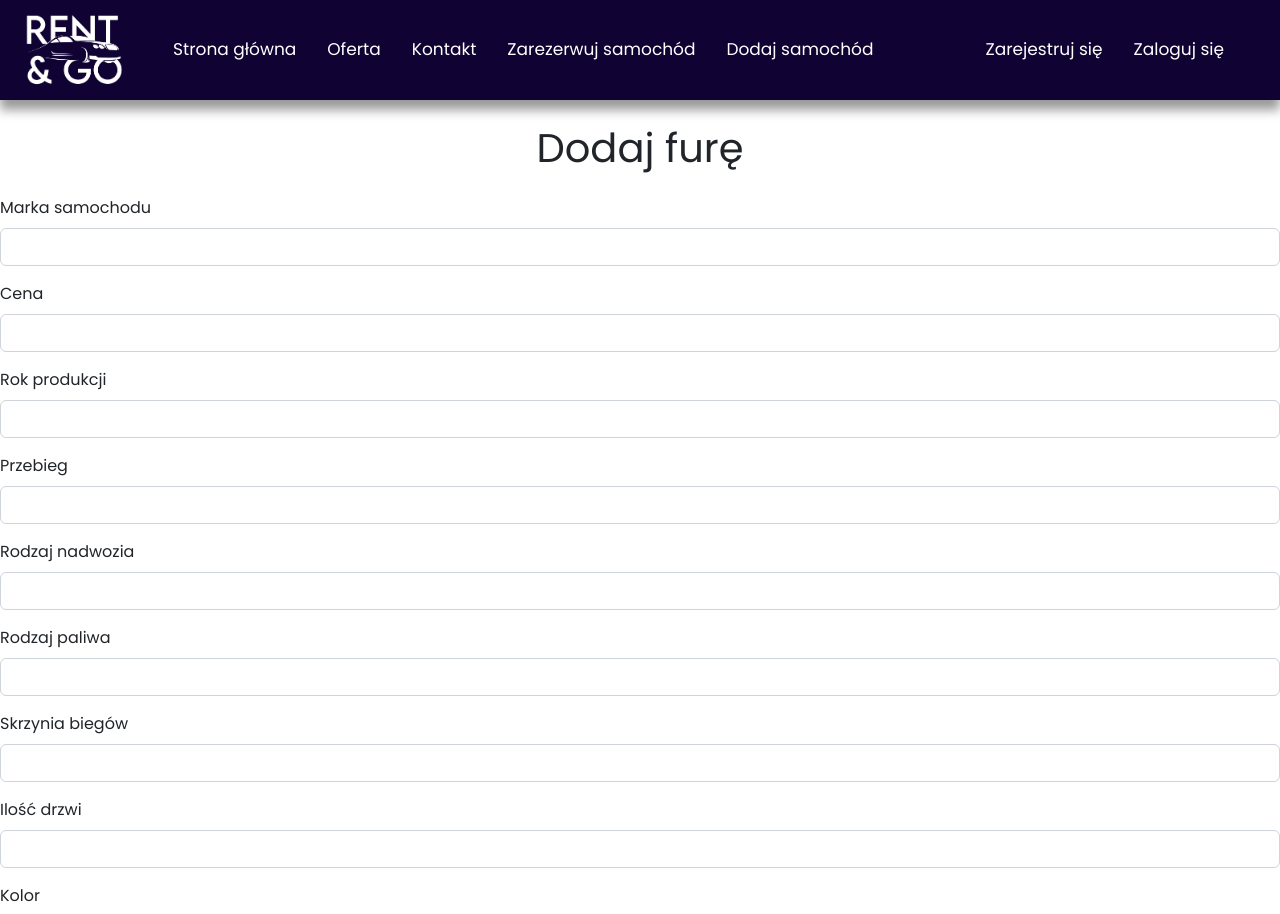
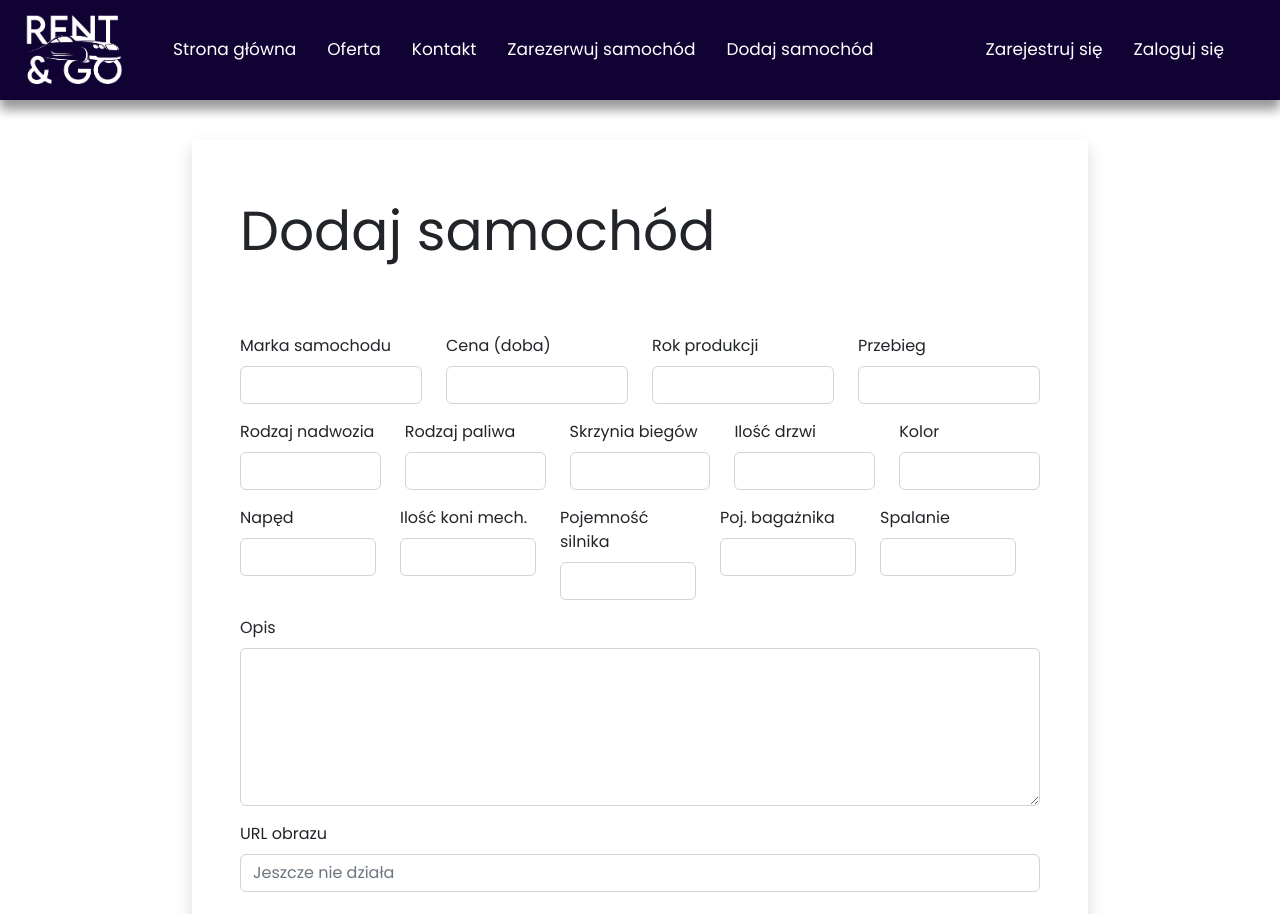
Before and after one commit to polsl-pp-project/frontend, an Angular app: page /add-car in a window 1280 px wide. Shown: the top 914 px of the page. Built offline with nearby package versions, Linux system fonts and the light colour scheme.

Commit message:
Add-Car works

```diff
--- a/src/app/pages/add-car-page/add-car-page.component.html
+++ b/src/app/pages/add-car-page/add-car-page.component.html
@@ -1,75 +1,115 @@
 
 
+<div class="container shadow p-5 mt-3 mb-5" style="width: 70%;">
 
 
-    <h1 class="text-center mb-4">Dodaj furę</h1>
+    <h1 class="header">Dodaj samochód</h1>
 <form class="form group" [formGroup]="form">
+
+    <div class="row">
+        <div class="col">
 
     <div class="mb-3">
         <label for="carBrand" class="form-label">Marka samochodu</label>
         <input type="text" class="form-control" id="carBrand" formControlName="carBrand">
     </div>
+    </div>
+    <div class="col">
     <div class="mb-3">
-        <label for="price" class="form-label">Cena</label>
+        <label for="price" class="form-label">Cena (doba)</label>
         <input type="number" class="form-control" id="price" formControlName="price">
     </div>
+    </div>
+    <div class="col">
     <div class="mb-3">
         <label for="year" class="form-label">Rok produkcji</label>
         <input type="number" class="form-control" id="year" formControlName="year">
     </div>
+    </div>
+    <div class="col">
+
     <div class="mb-3">
         <label for="mileage" class="form-label">Przebieg</label>
         <input type="number" class="form-control" id="mileage" formControlName="mileage">
     </div>
+    </div>
+    </div>
+    <div class="row">
+        <div class="col">
     <div class="mb-3">
         <label for="body" class="form-label">Rodzaj nadwozia</label>
         <input type="text" class="form-control" id="body" formControlName="body">
     </div>
+</div>
+    <div class="col">
     <div class="mb-3">
         <label for="fuelType" class="form-label">Rodzaj paliwa</label>
         <input type="text" class="form-control" id="fuelType" formControlName="fuelType">
     </div>
+</div>
+    <div class="col">
     <div class="mb-3">
         <label for="transmission" class="form-label">Skrzynia biegów</label>
         <input type="text" class="form-control" id="transmission" formControlName="transmission">
     </div>
+</div>
+    <div class="col">
     <div class="mb-3">
         <label for="doors" class="form-label">Ilość drzwi</label>
         <input type="number" class="form-control" id="doors" formControlName="doors">
     </div>
+</div>
+    <div class="col">
     <div class="mb-3">
         <label for="color" class="form-label">Kolor</label>
         <input type="text" class="form-control" id="color" formControlName="color">
     </div>
+</div>
+<div class="row">
+    <div class="col">
     <div class="mb-3">
         <label for="drive" class="form-label">Napęd</label>
         <input type="text" class="form-control" id="drive" formControlName="drive">
     </div>
+</div>
+
+    <div class="col">
     <div class="mb-3">
-        <label for="power" class="form-label">Ilość koni mechanicznych</label>
+        <label for="power" class="form-label">Ilość koni mech.</label>
         <input type="number" class="form-control" id="power" formControlName="power">
     </div>
+</div>
+    <div class="col">
     <div class="mb-3">
-        <label for="engineCapacity" class="form-label">Pojemnosc silnika</label>
+        <label for="engineCapacity" class="form-label">Pojemność silnika</label>
         <input type="number" class="form-control" id="engineCapacity" formControlName="engineCapacity">
     </div>
+</div>
+    <div class="col">
     <div class="mb-3">
-        <label for="trunkCapacity" class="form-label">Pojemność bagaznika</label>
+        <label for="trunkCapacity" class="form-label">Poj. bagażnika</label>
         <input type="number" class="form-control" id="trunkCapacity" formControlName="trunkCapacity">
     </div>
+</div>
+    <div class="col">
     <div class="mb-3">
         <label for="fuelConsumption" class="form-label">Spalanie</label>
         <input type="number" class="form-control" id="fuelConsumption" formControlName="fuelConsumption">
+
     </div>
+</div>
+</div></div>
     <div class="mb-3">
         <label for="description" class="form-label">Opis</label>
-        <input type="textarea" class="form-control" id="description" formControlName="description">
+        <textarea class="form-control" id="description" formControlName="description" rows="6"></textarea>
     </div>
     <div class="mb-3">
         <label for="car_image" class="form-label">URL obrazu</label>
-        <input type="textarea" class="form-control" id="car_image" formControlName="car_image">
+        <input type="textarea" class="form-control" id="car_image" formControlName="car_image" placeholder="Jeszcze nie działa">
     </div>
 
-    <button type="submit" class="SignUpButton" (click)="AddCar()">Dodaj furę</button>
+    <button type="submit" class="SubmitButton" (click)="AddCar()">Zapisz</button>
 
 </form>
+
+</div>
--- a/src/app/pages/add-car-page/add-car-page.component.scss
+++ b/src/app/pages/add-car-page/add-car-page.component.scss
@@ -0,0 +1,18 @@
+.header {
+    margin-top: 10px;
+    margin-bottom: 70px;
+    font-size: 55px;
+    font-weight: 200;
+}
+
+.SubmitButton
+{
+    margin-top: 15px;
+    margin-left: 9cm;
+    background: rgb(16, 2, 50);
+    color: white;
+    border-radius: 10px;
+    font-size: 20px;
+    width: 200px;
+    height: 40px;
+    }
--- a/src/app/pages/login-page/login-page.component.scss
+++ b/src/app/pages/login-page/login-page.component.scss
@@ -9,8 +9,8 @@
 }
 
 h1 {
-    font-weight: 600;
-    font-size: 1.5cm;
+    font-size: 55px;
+    font-weight: 200;
 }
 
 .SignUpButton
--- a/src/app/pages/signup-page/signup-page.component.html
+++ b/src/app/pages/signup-page/signup-page.component.html
@@ -2,7 +2,7 @@
 
 <div class="container shadow p-5 mb-5 bg-white rounded" style="margin-top: 30px">
 
-        <h1 class="text-center mb-4">Załóż nowe konto</h1>
+        <h1 class="text-center mb-4">Załóż konto</h1>
 <form class="form group needs-validation" [formGroup]="form">
 
     <div class="input-group d-flex flex-row align-items-center">
--- a/src/app/pages/signup-page/signup-page.component.scss
+++ b/src/app/pages/signup-page/signup-page.component.scss
@@ -9,8 +9,8 @@
 }
 
 h1 {
-    font-weight: 900;
-    font-size: 1.25cm;
+    font-size: 55px;
+    font-weight: 200;
 }
 
 .SignUpButton
```
